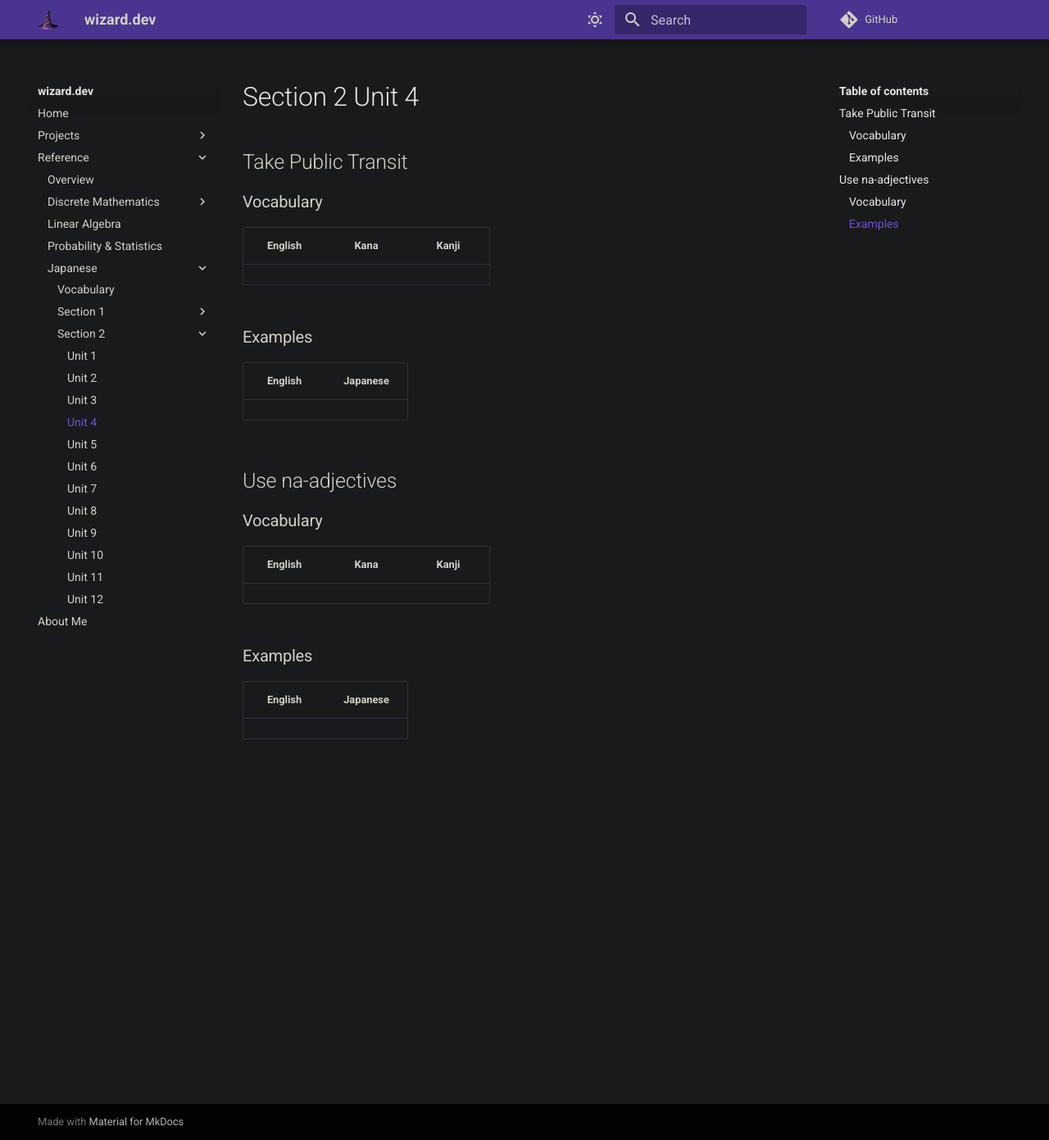
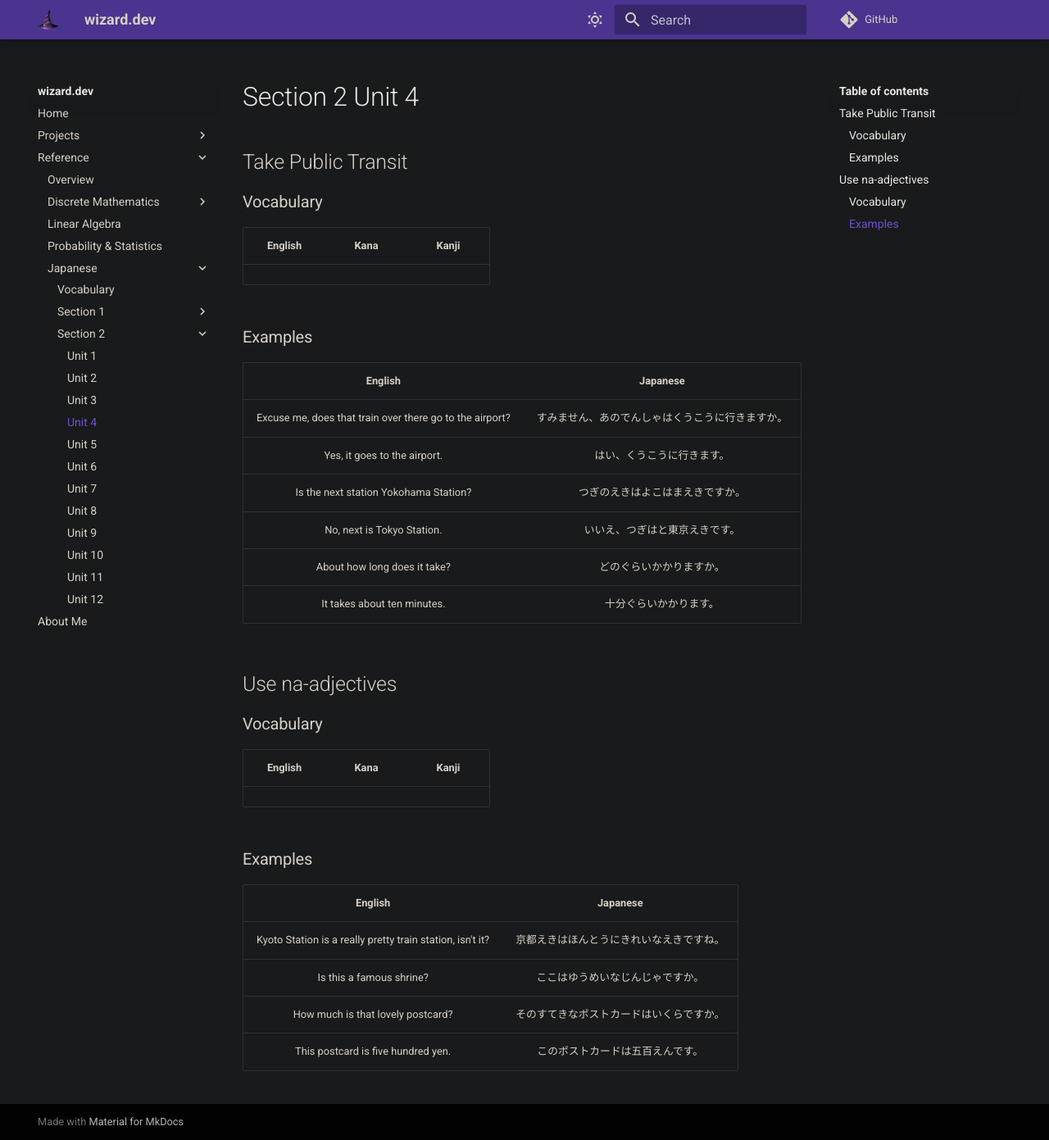
Before and after one commit to zkWildfire/wizard.dev, an MkDocs documentation site: the page built from docs/reference/japanese/section-2/unit-4.md, in a window 1280 px wide and 1391 px high. Shown: the whole window at 82% size. Built offline with MkDocs 1.6.1 and Material for MkDocs 9.7.7, drawn with Linux system fonts in a browser that asks for light colours; comment, search, counter and statistics services are not loaded.

Commit message:
Add guidebook examples for section 2 unit 4

```diff
--- a/docs/reference/japanese/section-2/unit-4.md
+++ b/docs/reference/japanese/section-2/unit-4.md
@@ -8,6 +8,12 @@
 ### Examples
 | English | Japanese |
 |:-------:|:--------:|
+| Excuse me, does that train over there go to the airport? | すみません、あのでんしゃはくうこうに行きますか。 |
+| Yes, it goes to the airport. | はい、くうこうに行きます。 |
+| Is the next station Yokohama Station? | つぎのえきはよこはまえきですか。 |
+| No, next is Tokyo Station. | いいえ、つぎはと東京えきです。 |
+| About how long does it take? | どのぐらいかかりますか。 |
+| It takes about ten minutes. | 十分ぐらいかかります。 |
 
 ## Use na-adjectives
 ### Vocabulary
@@ -18,3 +24,7 @@
 ### Examples
 | English | Japanese |
 |:-------:|:--------:|
+| Kyoto Station is a really pretty train station, isn't it? | 京都えきはほんとうにきれいなえきですね。 |
+| Is this a famous shrine? | ここはゆうめいなじんじゃですか。 |
+| How much is that lovely postcard? | そのすてきなポストカードはいくらですか。 |
+| This postcard is five hundred yen. | このポストカードは五百えんです。 |
```
